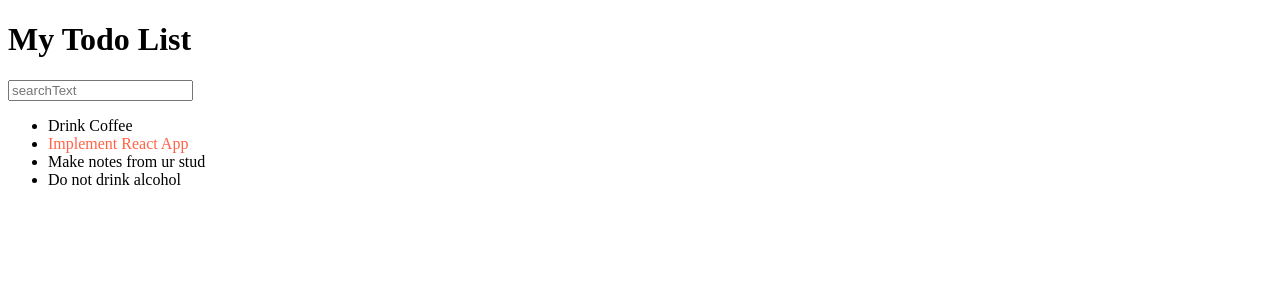
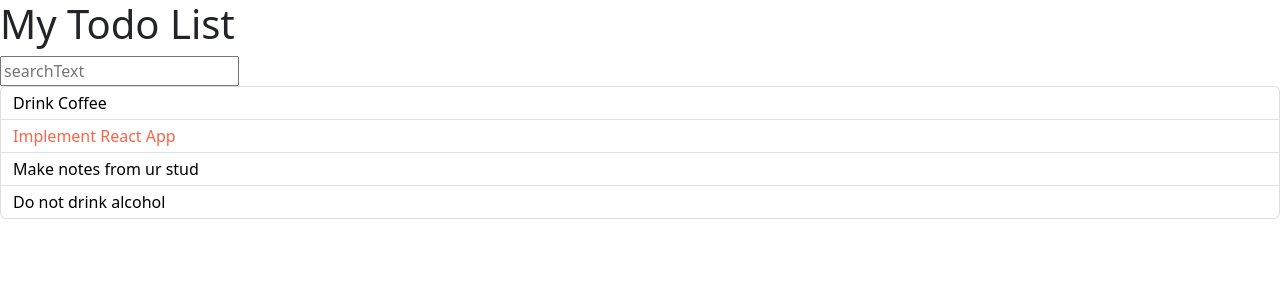
Before and after one commit to Flecharin/WEBTechCourse, a React (Create React App) app: page / in a window 1280 px wide. Shown: the top 300 px of the page. Built offline with nearby package versions, Linux system fonts and the light colour scheme.

Commit message:
step 12 CSS and Bootstrap

```diff
--- a/public/index.html
+++ b/public/index.html
@@ -9,35 +9,12 @@
       name="description"
       content="Web site created using create-react-app"
     />
-    <link rel="apple-touch-icon" href="%PUBLIC_URL%/logo192.png" />
-    <!--
-      manifest.json provides metadata used when your web app is installed on a
-      user's mobile device or desktop. See https://developers.google.com/web/fundamentals/web-app-manifest/
-    -->
-    <link rel="manifest" href="%PUBLIC_URL%/manifest.json" />
-    <!--
-      Notice the use of %PUBLIC_URL% in the tags above.
-      It will be replaced with the URL of the `public` folder during the build.
-      Only files inside the `public` folder can be referenced from the HTML.
-
-      Unlike "/favicon.ico" or "favicon.ico", "%PUBLIC_URL%/favicon.ico" will
-      work correctly both with client-side routing and a non-root public URL.
-      Learn how to configure a non-root public URL by running `npm run build`.
-    -->
+    <link rel="stylesheet" href="https://cdn.jsdelivr.net/npm/bootstrap@5.2.3/dist/css/bootstrap.min.css" />
+    <link rel="manifest" href="https://cdn.jsdelivr.net/npm/@fortawesome/fontawesome-free@6.2.1/css/fontawesome.min.css" />
     <title>React App</title>
   </head>
   <body>
     <noscript>You need to enable JavaScript to run this app.</noscript>
     <div id="root"></div>
-    <!--
-      This HTML file is a template.
-      If you open it directly in the browser, you will see an empty page.
-
-      You can add webfonts, meta tags, or analytics to this file.
-      The build step will place the bundled scripts into the <body> tag.
-
-      To begin the development, run `npm start` or `yarn start`.
-      To create a production bundle, use `npm run build` or `yarn build`.
-    -->
   </body>
 </html>
--- /dev/null
+++ b/src/components/todo-list-item.css
@@ -0,0 +1,3 @@
+.todo-list-item-label .todo-list-item {
+    font-size: 1.25rem;
+}
--- a/src/components/todo-list-item.js
+++ b/src/components/todo-list-item.js
@@ -1,10 +1,12 @@
 import React from "react";
-
+import './todo-list-item.css'
 const TodoListItem = ({label, important = false}) => {
     const style = {
         color: important ? "tomato" : "black"
     };
-    return <span style = {style}>{label}</span>
+    return <span className={"todo-list-item"}
+                 style={style}>{label}
+    </span>;
 };
 
 export default TodoListItem;
--- /dev/null
+++ b/src/components/todo-list.css
@@ -0,0 +1,3 @@
+.todo-list .list-group-item {
+    padding: .25rem .75rem;
+}
--- a/src/components/todo-list.js
+++ b/src/components/todo-list.js
@@ -1,18 +1,19 @@
 import React from "react";
 import TodoListItem from "./todo-list-item";
+import './todo-list.css'
 
 const TodoList = ({todos}) => {
     const elements = todos.map((item) => {
         const {id, ...itemProps} = item;
         return (
-            <li key = {item.id}>
+            <li key = {id} className={"list-group-item"}>
                 <TodoListItem {...itemProps}/>
             </li>
         );
     });
 
     return (
-        <ul>
+        <ul className={"list-group todo-list"}>
             {elements}
         </ul>
     )
```
